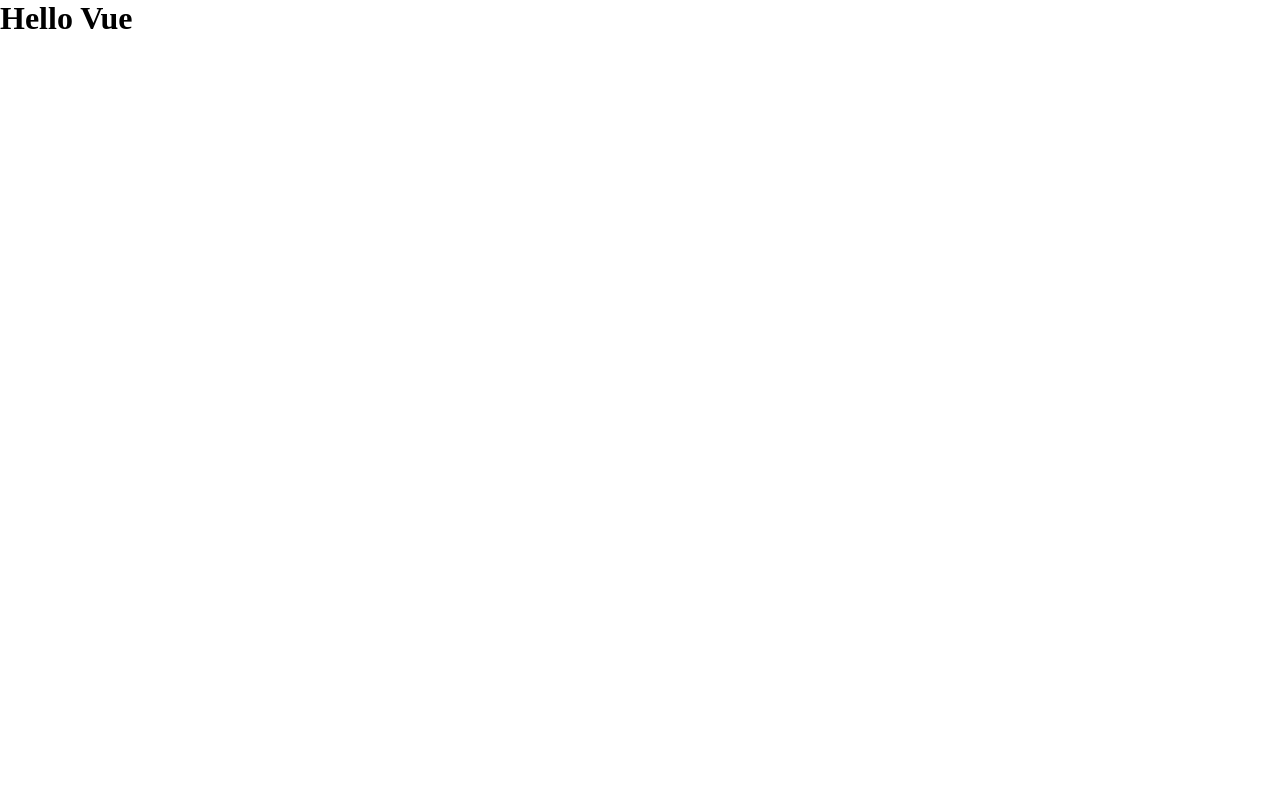
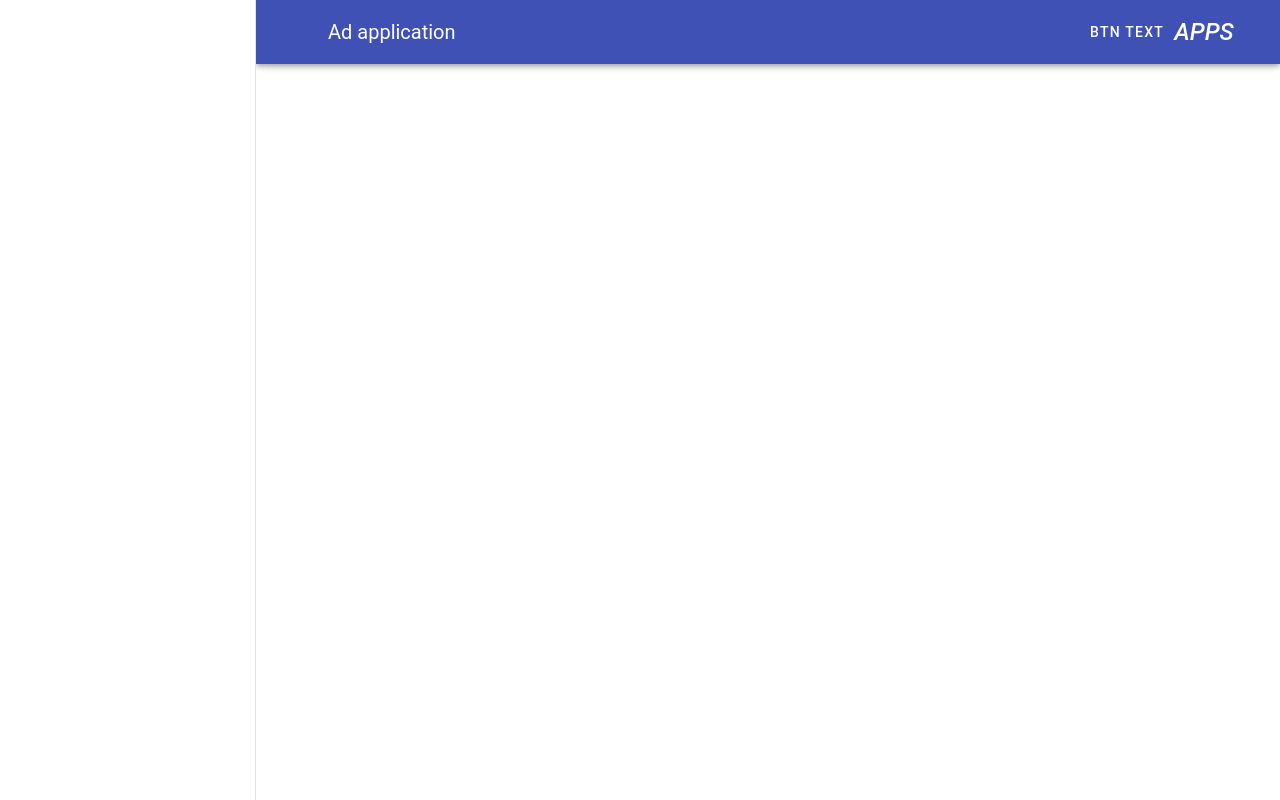
Before and after one commit to antizero58/ad-project, a Vue app: page / in a window 1280 px wide. Built offline with nearby package versions, Linux system fonts and the light colour scheme; the HTML template or start-up script is replaced by a standard one.

Commit message:
Add appbar (toolbar)

```diff
--- a/src/App.vue
+++ b/src/App.vue
@@ -1,5 +1,44 @@
 <template>
-  <h1>Hello Vue</h1>
+<div id="app">
+  <v-app id="inspire">
+    <v-navigation-drawer v-model="drawer" app></v-navigation-drawer>
+
+    <v-app-bar app color="indigo" dark>
+      <v-app-bar-nav-icon @click.stop="drawer = !drawer"></v-app-bar-nav-icon>
+      <v-toolbar-title>Ad application</v-toolbar-title>
+      <v-spacer></v-spacer>
+
+      <v-btn text>Btn text
+        <!-- <v-icon>mdi-heart</v-icon> -->
+      </v-btn>
+      <v-btn icon>
+        <v-icon>apps</v-icon>
+      </v-btn>
+
+      <v-menu left bottom>
+        <template v-slot:activator="{ on }">
+          <v-btn icon v-on="on">
+            <v-icon>mdi-dots-vertical</v-icon>
+          </v-btn>
+        </template>
+
+        <v-list>
+          <v-list-item
+            v-for="n in 5"
+            :key="n"
+            @click="() => {}"
+          >
+            <v-list-item-title>Option {{ n }}</v-list-item-title>
+          </v-list-item>
+        </v-list>
+      </v-menu>
+    </v-app-bar>
+
+    <v-content>
+
+    </v-content>
+  </v-app>
+</div>
 </template>
 
 <script>
```
